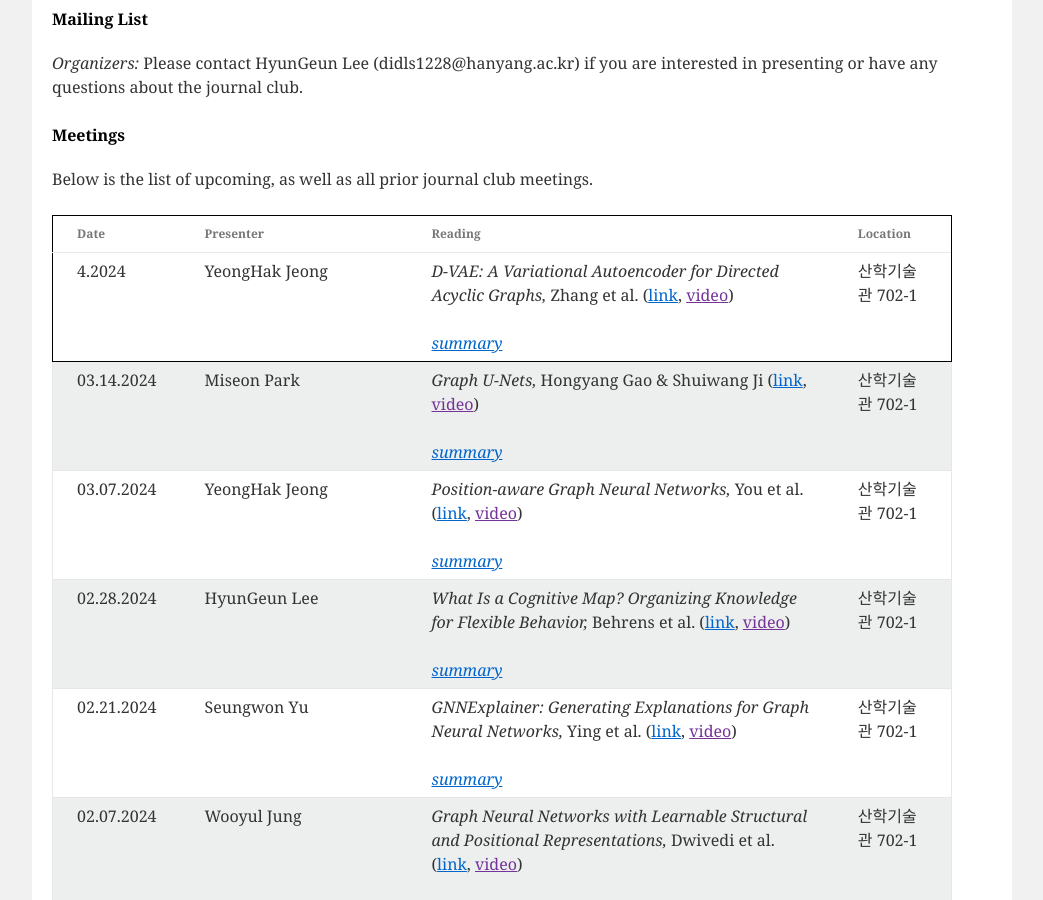
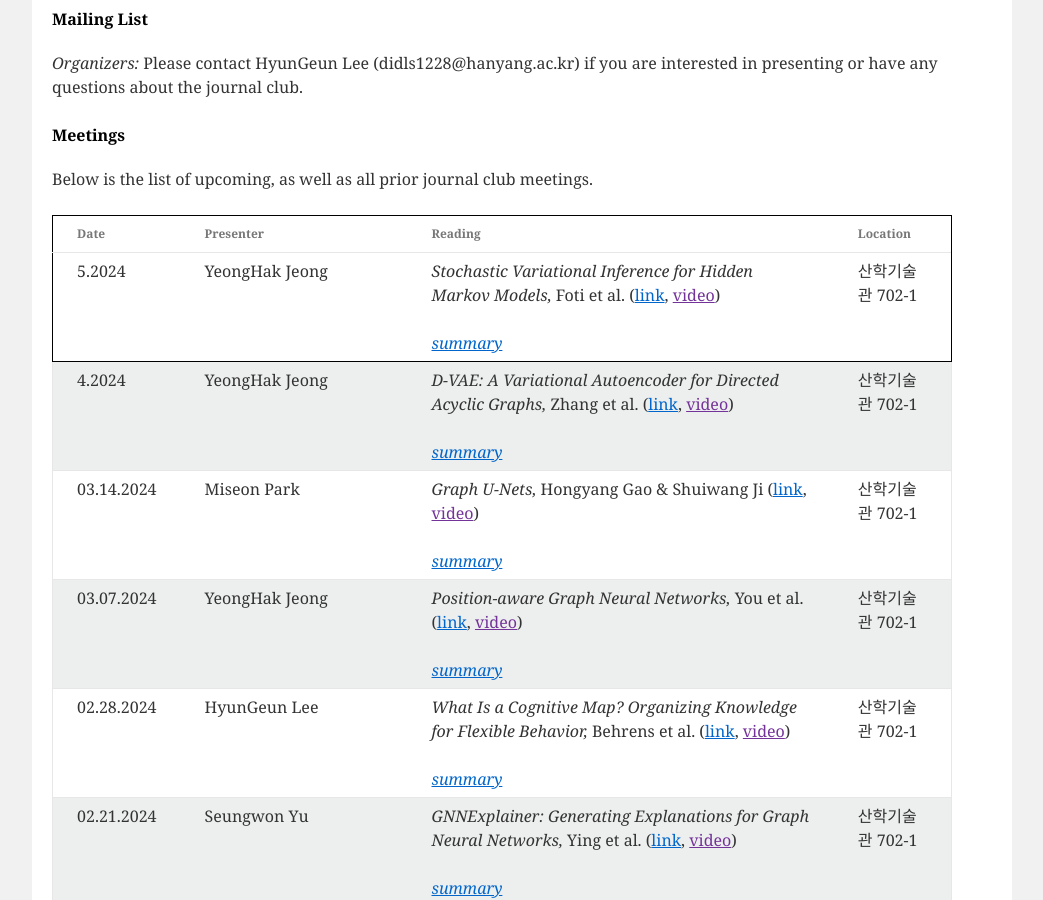
Before and after one commit to niai-lab/GraphML-JC, a Jekyll site: the page built from index.html, in a window 1280 px wide and 900 px high, scrolled down 631 px. Shown: the whole window, without its empty margins (118-1161 px from the left). Built offline with Jekyll 4.4.1, drawn with Linux system fonts in a browser that asks for light colours.

Commit message:
Update meeting_info.yml

```diff
--- a/_data/meeting_info.yml
+++ b/_data/meeting_info.yml
@@ -1,3 +1,11 @@
+- presenter: YeongHak Jeong
+  date: 05.2024
+  paper: "Stochastic Variational Inference for Hidden Markov Models"
+  authors: Foti et al.
+  url: https://arxiv.org/abs/1411.1670
+  location: "산학기술관 702-1"
+  summary: >
+
 - presenter: YeongHak Jeong
   date: 04.2024
   paper: "D-VAE: A Variational Autoencoder for Directed Acyclic Graphs"
```
